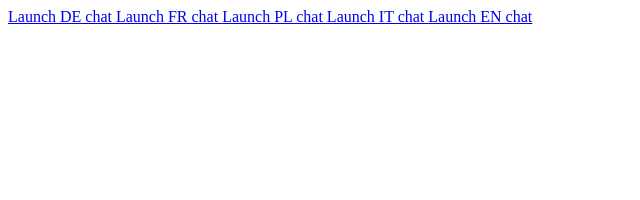
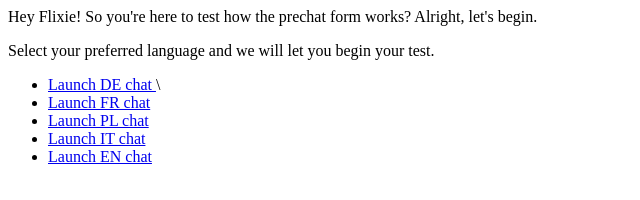
Before and after one commit to vishalnegandhi/vishalnegandhi.github.io, a plain HTML site: page index.html in a window 1280 px wide. Shown: the whole page, without its empty margins (0-640 px from the left). Drawn offline with Linux system fonts and the light colour scheme.

Commit message:
Update index.html

```diff
--- a/index.html
+++ b/index.html
@@ -1,7 +1,26 @@
 <html>
-    <a href="/ChatDE.html">Launch DE chat </a>
-    <a href="/ChatFR.html">Launch FR chat </a>
-    <a href="/ChatPL.html">Launch PL chat </a>
-    <a href="/ChatIT.html">Launch IT chat </a>
-    <a href="/ChatEN.html">Launch EN chat </a>
+	<p>
+		Hey Flixie! So you're here to test how the prechat form works?
+		Alright, let's begin.
+	</p>
+	<div>
+		Select your preferred language and we will let you begin your test.
+		<ul>
+			<li>
+				<a href="/ChatDE.html">Launch DE chat </a>\
+			</li>
+			<li>
+				<a href="/ChatFR.html">Launch FR chat </a>
+			</li>
+			<li>
+				<a href="/ChatPL.html">Launch PL chat </a>
+			</li>
+			<li>
+				<a href="/ChatIT.html">Launch IT chat </a>
+			</li>
+			<li>
+				<a href="/ChatEN.html">Launch EN chat </a>
+			</li>
+		</ul>
+	</div>
 </html>
```
